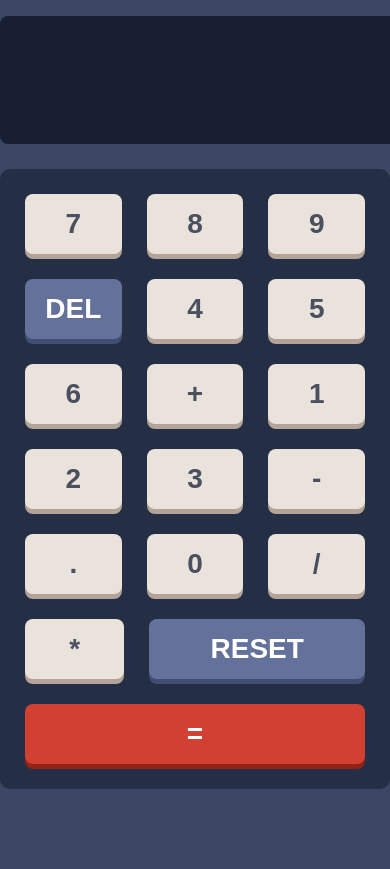
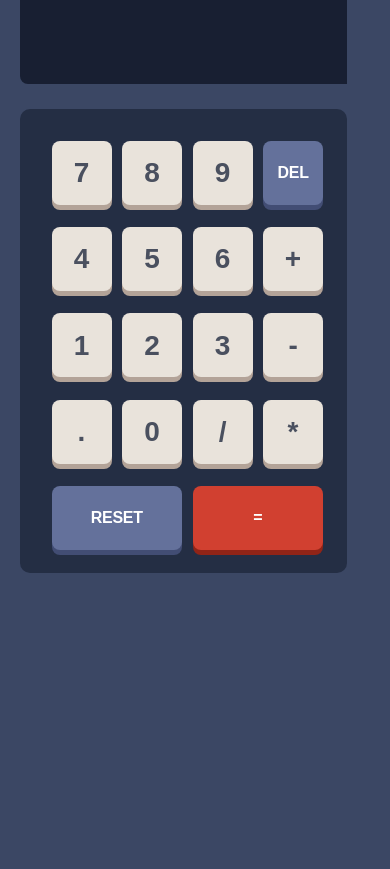
Before and after one commit to Mbotunjac/calculator, a plain HTML site: page index.html in a window 390 px wide. Shown: the part 162-1031 px from the top of the page. After the commit the page ends 850 px from the top, so only its background shows below. Drawn offline with Linux system fonts and the light colour scheme.

Commit message:
finished (looking good for up untill 220px)

```diff
--- a/style.css
+++ b/style.css
@@ -35,7 +35,7 @@ body {
     line-height: 36px;
     letter-spacing: -0.5333333611488342px;
     text-align: center;
-    color: var(--key-default-text-color);
+    color: var(--display-text-color);
 }
 
 .theme-toggle {
@@ -101,7 +101,7 @@ body {
     letter-spacing: 15px;
     font-weight: bold;
     margin-bottom: 5px;
-    color: var(--key-default-text-color);
+    color: var(--display-text-color);
 }
 
 .display {
@@ -119,21 +119,30 @@ body {
 }
 
 .keys {
-    display: flex;
-    flex-wrap: wrap;
-    justify-content: space-between;
-    align-content: stretch;
-    gap: 25px;
-    padding: 25px;
     background: var(--keyboard-background-color);
+    color: var(--key-default-color);
+    height: 100%;
+    display: grid;
+    grid-template-columns: 1fr 1fr 1fr 1fr;
+    grid-template-columns: repeat(4, 1fr);
+    grid-row-gap: 7%;
+    grid-column-gap: 4%;
+    padding: 32px;
+    padding-bottom: 92px;
+    margin-bottom: 96px;
+    overflow: hidden;
     border-radius: 10px;
 }
 
+.keys button.long.accent {
+    grid-column: 1/3;
+}
+
+.keys button.long.equal {
+    grid-column: 3/5;
+}
+
 .keys button {
-    flex-grow: 1;
-    flex-direction: row;
-    width: 20%;
-    height: 60px;
     border-radius: 8px;
     background: var(--key-default-color);
     outline: none;
@@ -156,10 +165,6 @@ body {
     background: var(--key-default-hover-color);
 }
 
-.keys button.long {
-    flex-grow: 2;
-    width: 45%;
-}
 
 .keys button.accent {
     background: var(--key-accent-color);
@@ -180,3 +185,74 @@ body {
 .keys button.equal:hover {
     background: var(--key-equal-hover-color);
 }
+
+@media only screen and (max-width:550px) {
+    /*moblie version and tablet*/
+
+    .calculator {
+        margin: 5%;
+    }
+}
+
+
+
+@media only screen and (max-width: 485px) {
+
+    .calculator{
+        max-width: 327px;
+    }
+
+    .keys button {
+        line-height: 31px;
+        min-height: 64px;
+        min-width: 60px;
+    }
+
+    .keys button.long {
+        font-size: 16px;
+        line-height: 18px;
+        letter-spacing: -0.2666666805744171px;
+        text-align: center;
+    }
+
+    .keys button.accent {
+        font-size: 16px;
+        line-height: 18px;
+        letter-spacing: -0.2666666805744171px;
+        text-align: center;
+    }
+
+    .keys {
+        padding-bottom: 112px;
+    }
+
+}
+
+@media only screen and (max-width: 350px) {
+    .keys button {
+        min-height: 54px;
+        min-width: 50px;
+    }
+}
+
+@media only screen and (max-width: 315px) {
+    .keys button {
+        min-height: 34px;
+        min-width: 30px;
+    }
+
+    .keys button.long {
+        font-size: 10px;
+        line-height: 12px;
+    }
+
+    .keys button.accent {
+        font-size: 10px;
+        line-height: 12px;
+    }
+
+    .keys {
+        padding: 5%;
+        padding-bottom: 72px;
+    }
+}
```
